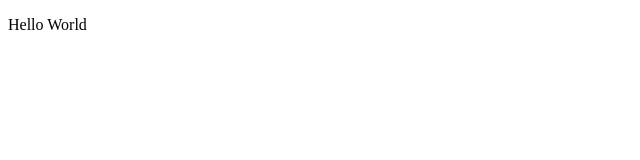
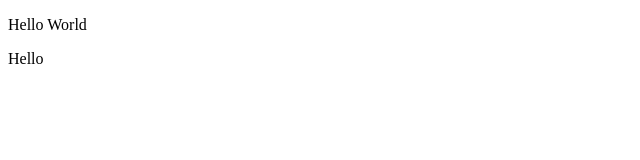
Before and after one commit to themartiantourist/testrepo, a plain HTML site: page index.html in a window 1280 px wide. Shown: the full height of the page, 0-640 px from the left. Drawn offline with Linux system fonts and the light colour scheme.

Commit message:
changed two files

```diff
--- a/app.js
+++ b/app.js
@@ -0,0 +1 @@
+console.log("Hello");
--- a/index.html
+++ b/index.html
@@ -7,6 +7,7 @@
 <body>
 
    <p>Hello World</p>
+   <div class="hello">Hello</div>
 
 </body>
 </html>
```
